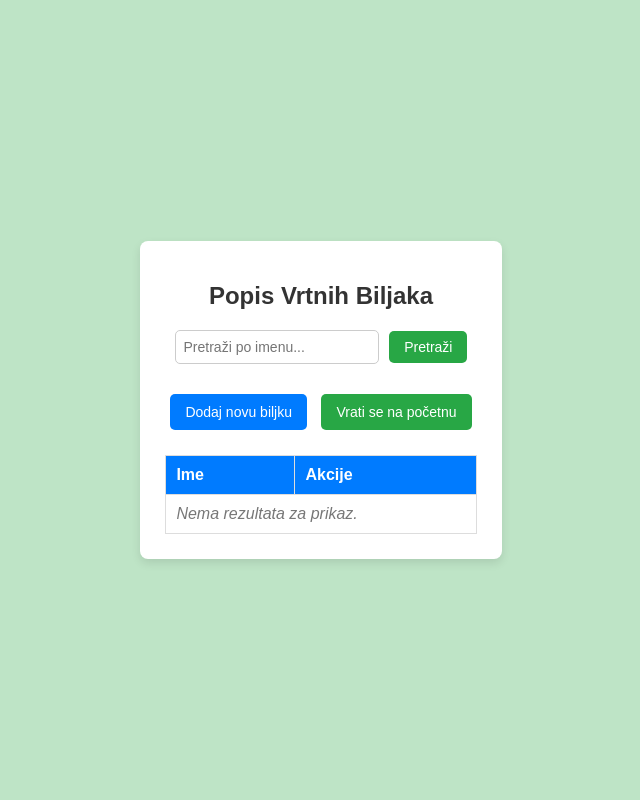
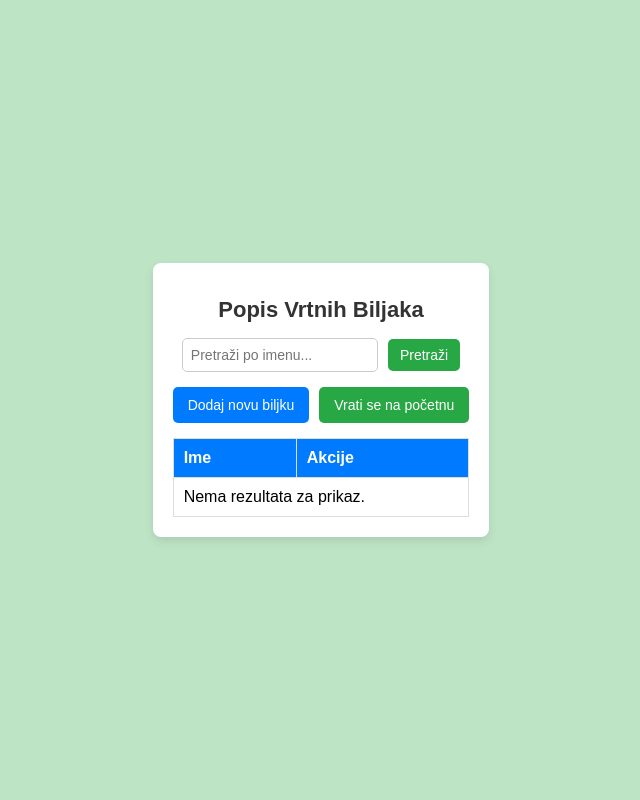
Before and after one commit to Larax3/PZW, a Django app: page /vrtnabiljke/ in a window 1280 px wide. Shown: the whole page, without its empty margins (319-959 px from the left). Run offline with Django 5.2, Linux system fonts and the light colour scheme; a user stored in the database is signed in; data comes from the database, SQL or seed files in the repository; both versions use the stored data as it was after the commit.

Commit message:
04.03.2025 GOTOVO

```diff
--- a/PrakticniRad/PZWapp/static/css/vrtna_biljka.css
+++ b/PrakticniRad/PZWapp/static/css/vrtna_biljka.css
@@ -1,41 +1,38 @@
+/* Opće stilizacije */
 body {
     font-family: Arial, sans-serif;
     margin: 0;
     padding: 0;
-}
-
-
-body.lista_vrtnih_biljaka, body.vrtne_biljke_dodavanje {
+    background-color: rgba(40, 167, 69, 0.3);
     display: flex;
     justify-content: center;
     align-items: center;
-    background-color: rgba(40, 167, 69, 0.3);
     height: 100vh;
-    margin: 0;
 }
 
 .container {
-    max-width: 800px;
+    max-width: 600px;
     background: #fff;
-    padding: 25px;
+    padding: 20px;
     box-shadow: 0 4px 10px rgba(0, 0, 0, 0.1);
     border-radius: 8px;
     text-align: center;
 }
 
+/* Naslovi */
 h1 {
-    text-align: center;
     color: #333;
-    font-size: 24px;
-    margin-bottom: 20px;
+    font-size: 22px;
+    margin-bottom: 15px;
 }
 
+/* Pretraga */
 .search-form {
     display: flex;
     justify-content: center;
     align-items: center;
     gap: 10px;
-    margin-bottom: 20px;
+    margin-bottom: 15px;
 }
 
 .search-input {
@@ -47,12 +44,12 @@
 }
 
 .search-btn {
-    padding: 8px 15px;
-    border: none;
+    padding: 8px 12px;
     background-color: #28a745;
     color: white;
+    border: none;
+    border-radius: 5px;
     cursor: pointer;
-    border-radius: 5px;
     font-size: 14px;
 }
 
@@ -60,23 +57,15 @@
     background-color: #218838;
 }
 
-.reset-btn {
-    padding: 8px 12px;
-    background-color: #6c757d;
-    color: white;
-    border: none;
-    border-radius: 5px;
-    text-decoration: none;
-    font-size: 14px;
-}
-
-.reset-btn:hover {
-    background-color: #545b62;
+/* Akcijski gumbi */
+.button-group {
+    display: flex;
+    justify-content: center;
+    gap: 10px;
+    margin-bottom: 15px;
 }
 
 .btn {
-    display: inline-block;
-    margin: 10px 5px;
     padding: 10px 15px;
     border-radius: 5px;
     text-decoration: none;
@@ -100,10 +89,11 @@
     background: #218838;
 }
 
+/* Tabela */
 .plant-table {
     width: 100%;
     border-collapse: collapse;
-    margin-top: 15px;
+    margin-top: 10px;
 }
 
 .plant-table th, .plant-table td {
@@ -131,11 +121,10 @@
     text-decoration: underline;
 }
 
-/* Action Links */
+/* Akcije */
 .action-links a {
     margin: 0 5px;
     text-decoration: none;
-    padding: 5px;
     font-size: 14px;
 }
 
@@ -155,12 +144,33 @@
     text-decoration: underline;
 }
 
-/* No Results Message */
-.no-results {
-    text-align: center;
-    color: #777;
-    font-style: italic;
+/* Paginacija */
+.pagination {
+    margin-top: 15px;
 }
+
+.pagination-btn {
+    display: inline-block;
+    padding: 5px 10px;
+    background-color: #007bff;
+    color: white;
+    border-radius: 5px;
+    text-decoration: none;
+    font-size: 14px;
+    margin: 2px;
+}
+
+.pagination-btn:hover {
+    background-color: #0056b3;
+}
+
+.current-page {
+    display: inline-block;
+    padding: 5px 10px;
+    font-weight: bold;
+}
+
+
 
 /* Form Styling */
 body.vrtne_biljke_dodavanje .form-container {
--- a/PrakticniRad/PZWapp/templates/main/vrtna_biljka_list.html
+++ b/PrakticniRad/PZWapp/templates/main/vrtna_biljka_list.html
@@ -7,10 +7,11 @@
     {% load static %}
     <link rel="stylesheet" href="{% static 'css/vrtna_biljka.css' %}">
 </head>
-<body class="lista_vrtnih_biljaka">
+<body class="lista_biljaka">
     <div class="container">
         <h1>Popis Vrtnih Biljaka</h1>
 
+        <!-- Pretraga -->
         <form method="get" class="search-form">
             <input type="text" name="q" placeholder="Pretraži po imenu..." class="search-input" value="{{ request.GET.q }}">
             <button type="submit" class="search-btn">Pretraži</button>
@@ -20,9 +21,13 @@
             {% endif %}
         </form>
 
+        <!-- Akcijski gumbi -->
+        <div class="button-group">
             <a href="{% url 'PZWapp:vrtnabiljka_create' %}" class="btn add-btn">Dodaj novu biljku</a>
             <a href="{% url 'PZWapp:homepage' %}" class="btn home-btn">Vrati se na početnu</a>
+        </div>
 
+        <!-- Tabela biljaka -->
         <table class="plant-table">
             <thead>
                 <tr>
@@ -31,7 +36,7 @@
                 </tr>
             </thead>
             <tbody>
-                {% for biljka in page_obj %}  <!-- Koristimo page_obj umjesto biljke -->
+                {% for biljka in page_obj %}
                 <tr>
                     <td><a href="{% url 'PZWapp:vrtnabiljka_detail' biljka.id %}" class="plant-link">{{ biljka.ime_v }}</a></td>
                     <td class="action-links">
@@ -50,21 +55,17 @@
         <!-- Paginacija -->
         {% if page_obj.has_other_pages %}
         <div class="pagination">
-            <span class="step-links">
             {% if page_obj.has_previous %}
-                    <a href="?page=1{% if request.GET.q %}&q={{ request.GET.q }}{% endif %}">Prva</a>
-                    <a href="?page={{ page_obj.previous_page_number }}{% if request.GET.q %}&q={{ request.GET.q }}{% endif %}">Prethodna</a>
+                <a href="?page=1{% if request.GET.q %}&q={{ request.GET.q }}{% endif %}" class="pagination-btn">Prva</a>
+                <a href="?page={{ page_obj.previous_page_number }}{% if request.GET.q %}&q={{ request.GET.q }}{% endif %}" class="pagination-btn">Prethodna</a>
             {% endif %}
 
-                <span class="current">
-                    Stranica {{ page_obj.number }} od {{ page_obj.paginator.num_pages }}.
-                </span>
+            <span class="current-page">Stranica {{ page_obj.number }} od {{ page_obj.paginator.num_pages }}</span>
 
             {% if page_obj.has_next %}
-                    <a href="?page={{ page_obj.next_page_number }}{% if request.GET.q %}&q={{ request.GET.q }}{% endif %}">Sljedeća</a>
-                    <a href="?page={{ page_obj.paginator.num_pages }}{% if request.GET.q %}&q={{ request.GET.q }}{% endif %}">Zadnja</a>
+                <a href="?page={{ page_obj.next_page_number }}{% if request.GET.q %}&q={{ request.GET.q }}{% endif %}" class="pagination-btn">Sljedeća</a>
+                <a href="?page={{ page_obj.paginator.num_pages }}{% if request.GET.q %}&q={{ request.GET.q }}{% endif %}" class="pagination-btn">Zadnja</a>
             {% endif %}
-            </span>
         </div>
         {% endif %}
     </div>
--- a/PrakticniRad/PZWapp/urls.py
+++ b/PrakticniRad/PZWapp/urls.py
@@ -1,4 +1,4 @@
-from django.urls import path
+from django.urls import path,include
 from django.contrib.auth import views as auth_views
 from PZWapp import views
 from .views import (
@@ -11,9 +11,14 @@
 from django.conf.urls.static import static
 from django.conf import settings
 from django.contrib.auth.decorators import login_required
+from rest_framework.routers import DefaultRouter
+from .views import PovrtnaBiljkaViewSet, VrtnaBiljkaViewSet
 
 app_name = 'PZWapp'
 
+router = DefaultRouter()
+router.register(r'povrtne-biljke', PovrtnaBiljkaViewSet)
+router.register(r'vrtne-biljke', VrtnaBiljkaViewSet)
 # URL-ovi za autentikaciju
 auth_urlpatterns = [
     path('login/', auth_views.LoginView.as_view(template_name='registration/login.html'), name='login'),
@@ -48,6 +53,7 @@
 # Ostali URL-ovi
 other_urlpatterns = [
     path('', views.homepage, name='homepage'),
+    path('', include(router.urls)),
 ]
 
 # Kombiniranje svih URL-ova
--- a/PrakticniRad/PZWapp/views.py
+++ b/PrakticniRad/PZWapp/views.py
@@ -12,6 +12,8 @@
 from django.shortcuts import render, redirect
 from django.contrib.auth.hashers import check_password
 from django.core.paginator import Paginator
+from rest_framework import viewsets
+from .serializers import PovrtnaBiljkaSerializer, VrtnaBiljkaSerializer
 
 def register(request):
     if request.method == 'POST':
@@ -206,3 +208,10 @@
                 print("Greška kod prepoznavanja mjeseci:", vrijeme_sazrijevanja)
 
         return {'months': months, 'highlighted_months': highlighted_months}
+class PovrtnaBiljkaViewSet(viewsets.ModelViewSet):
+    queryset = PovrtnaBiljka.objects.all()
+    serializer_class = PovrtnaBiljkaSerializer
+
+class VrtnaBiljkaViewSet(viewsets.ModelViewSet):
+    queryset = VrtnaBiljka.objects.all()
+    serializer_class = VrtnaBiljkaSerializer
--- a/PrakticniRad/PrakticniRad/settings.py
+++ b/PrakticniRad/PrakticniRad/settings.py
@@ -27,6 +27,7 @@
     'django.contrib.messages',
     'django.contrib.staticfiles',
     'PZWapp.apps.PZWappConfig',
+    "rest_framework"
 ]
 
 MIDDLEWARE = [
--- a/PrakticniRad/PrakticniRad/urls.py
+++ b/PrakticniRad/PrakticniRad/urls.py
@@ -1,10 +1,11 @@
 from django.contrib import admin
 from django.urls import path, include
 from django.contrib.auth import views as auth_views
-
+from rest_framework.routers import DefaultRouter
 
 urlpatterns = [
     path('admin/', admin.site.urls),
     path('', include('PZWapp.urls')),
     path('logout/', auth_views.LogoutView.as_view(), name='logout'),
+    path('api/', include('PZWapp.urls')),
 ]
```
Also changed, not shown: PrakticniRad/PZWapp/management/commands/test_data.py (+18 -9 lines), PrakticniRad/PZWapp/serializers.py (added, +12 -0 lines), PrakticniRad/db.sqlite3. Lines whose indentation alone changed are shown as unchanged.
